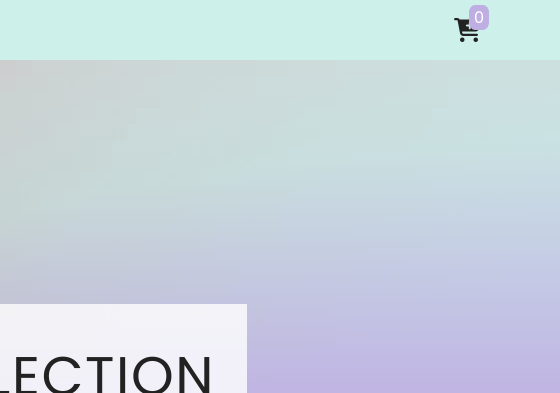
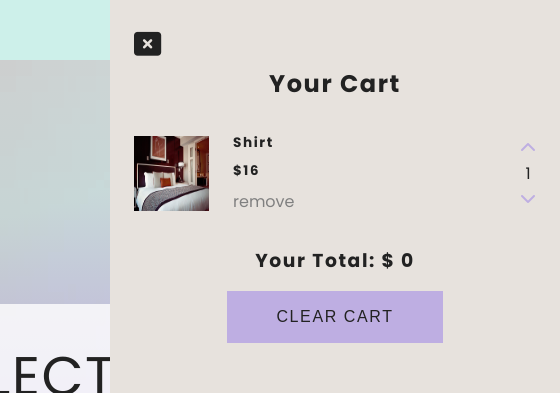
Before and after one commit to raunaktr/shopeum-vanilla-js, a plain HTML site: page index.html in a window 1280 px wide. Shown: the top 393 px of the page, 720-1280 px from the left. Drawn offline with Linux system fonts and the light colour scheme.

Commit message:
cart section and styling :zap:

```diff
--- a/index.html
+++ b/index.html
@@ -70,6 +70,44 @@
         </div>
         <!-- product section ends here-->
 
+
+
+
+
+        <!-- Cart -->
+        <div class="cart-overlay">
+            <div class="cart">
+                <span class="close-cart">
+                    <i class="fas fa-window-close"> </i>
+                </span>
+                <h2>Your Cart</h2>
+                <div class="cart-content">
+                    <!-- Cart item -->
+                    <div class="cart-item">
+                        <img src="./images/product-1.jpeg" alt="product" />
+                        <div class="">
+                            <h4>Shirt</h4>
+                            <h5>$16</h5>
+                            <span class="remove-item">remove</span>
+                        </div>
+                        <div>
+                            <i class="fas fa-chevron-up"></i>
+                            <p class="item-amount">1</p>
+                            <i class="fas fa-chevron-down"></i>
+                        </div>
+                    </div>
+                    <!-- end of cart item -->
+                    <div class="cart-footer">
+                        <h3>Your total: $ <span class="cart-total">0</span></h3>
+                        <button class="clear-cart banner-btn">
+                            Clear cart
+                        </button>
+                    </div>
+                </div>
+            </div>
+        </div>
+        <!-- end of Cart -->
+
         <script
             src="https://kit.fontawesome.com/efcf2ba4db.js"
             crossorigin="anonymous"
--- a/main.css
+++ b/main.css
@@ -184,3 +184,99 @@ body {
 }
 
 /* ---------------End of Products ---------------- */
+
+/* --------------- Cart ---------------- */
+.cart-overlay {
+    position: fixed;
+    top: 0;
+    right: 0;
+    width: 100%;
+    height: 100%;
+    transition: var(--mainTransition);
+    background: rgba(var(--mainGreen), 0.5);
+    /* background: rgb(240, 157, 81, 0.5); */
+    z-index: 2;
+    /* visibility: hidden; */
+}
+.cart {
+    position: fixed;
+    top: 0;
+    right: 0;
+    width: 100%;
+    height: 100%;
+    overflow: scroll;
+    z-index: 3;
+    background: rgb(231, 226, 221);
+    padding: 1.5rem;
+    transition: var(--mainTransition);
+    /* transform: translateX(100%); */
+}
+.showCart {
+    transform: translateX(0);
+}
+.transparentBcg {
+    visibility: visible;
+}
+@media screen and (min-width: 768px) {
+    .cart {
+        width: 30vw;
+        min-width: 450px;
+    }
+}
+
+.close-cart {
+    font-size: 1.7rem;
+    cursor: pointer;
+}
+.cart h2 {
+    text-transform: capitalize;
+    text-align: center;
+    letter-spacing: var(--mainSpacing);
+    margin-bottom: 2rem;
+}
+/*---------- Cart Item -------------------- */
+.cart-item {
+    display: grid;
+    align-items: center;
+    grid-template-columns: auto 1fr auto;
+    grid-column-gap: 1.5rem;
+    margin: 1.5rem 0;
+}
+.cart-item img {
+    width: 75px;
+    height: 75px;
+}
+.cart-item h4 {
+    font-size: 0.85rem;
+    text-transform: capitalize;
+    letter-spacing: var(--mainSpacing);
+}
+.cart-item h5 {
+    margin: 0.5rem 0;
+    letter-spacing: var(--mainSpacing);
+}
+.item-amount {
+    text-align: center;
+}
+.remove-item {
+    color: grey;
+    cursor: pointer;
+}
+.fa-chevron-up,
+.fa-chevron-down {
+    color: var(--primaryColor);
+    cursor: pointer;
+}
+/*---------- End of Cart Item -------------------- */
+
+.cart-footer {
+    margin-top: 2rem;
+    letter-spacing: var(--mainSpacing);
+    text-align: center;
+}
+.cart-footer h3 {
+    text-transform: capitalize;
+    margin-bottom: 1rem;
+}
+
+/* --------------- End of Cart ---------------- */
```
